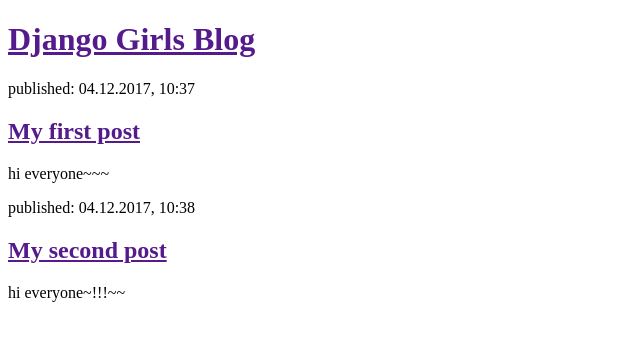
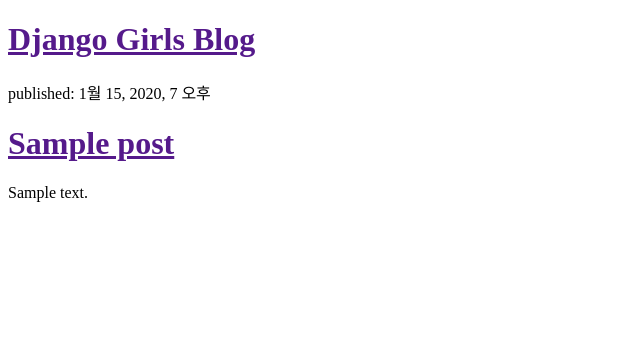
Before and after one commit to MilenaLee/my-first-blog, a Django app: template blog/templates/blog/post_list.html in a window 1280 px wide. Shown: the top 341 px of the page, without its empty margins (0-640 px from the left). Run offline with Django 3.2, Linux system fonts and the light colour scheme; the template is opened without the code that fills it: values that come from a table or form of the project are taken from there, others are empty; tables that the repository leaves empty hold one stand-in row (values such as "Sample post").

Commit message:
템플릿 수정 (DB에서 post 불러오기)

```diff
--- a/blog/templates/blog/post_list.html
+++ b/blog/templates/blog/post_list.html
@@ -8,17 +8,13 @@
     <div>
       <h1><a href="">Django Girls Blog</a></h1>
     </div>
+{% for post in posts %}
+<div>
+  <p>published: {{ post.published_date }}</p>
+  <h1><a href="">{{ post.title }}</a></h1>
+  <p>{{ post.text|linebreaksbr }}</p>
+</div>
+{% endfor %}
 
-    <div>
-      <p>published: 04.12.2017, 10:37</p>
-      <h2><a href="">My first post</a></h2>
-      <p>hi everyone~~~</p>
-    </div>
-
-    <div>
-      <p>published: 04.12.2017, 10:38</p>
-      <h2><a href="">My second post</a></h2>
-      <p>hi everyone~!!!~~</p>
-    </div>
   </body>
 </html>
--- a/blog/views.py
+++ b/blog/views.py
@@ -1,4 +1,7 @@
 from django.shortcuts import render
+from django.utils import timezone
+from .models import Post
 
 def post_list(request):
-    return render(request, 'blog/post_list.html', {})
+    posts = Post.objects.filter(published_date__lte=timezone.now()).order_by('published_date')
+    return render(request, 'blog/post_list.html', {'posts' : posts})
```
